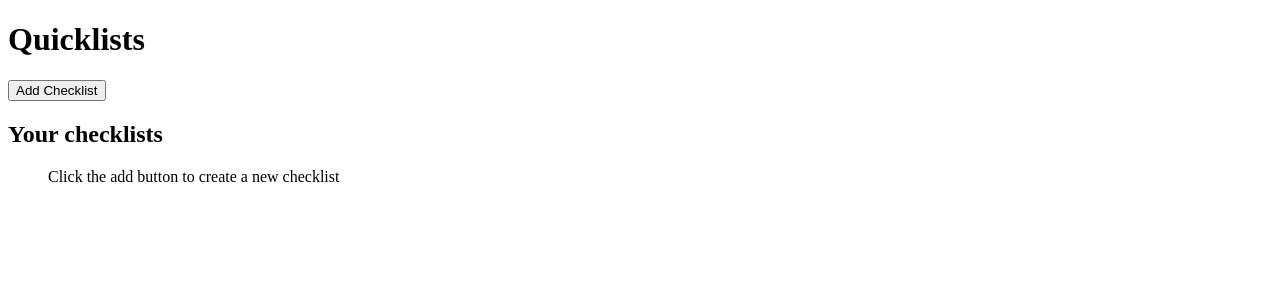
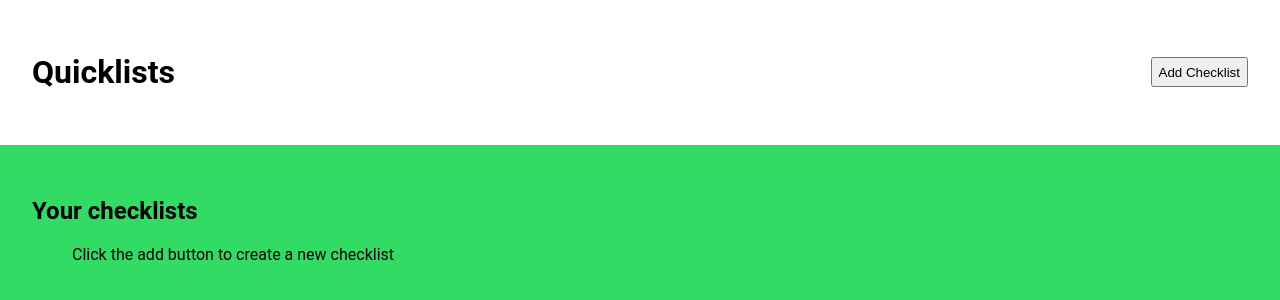
Before and after one commit to PavDev3/checklistApp, an Angular app: page /home in a window 1280 px wide. Shown: the top 300 px of the page. Built offline with nearby package versions, Linux system fonts and the light colour scheme.

Commit message:
styles and fix items list

```diff
--- a/src/app/checklist/checklist.component.ts
+++ b/src/app/checklist/checklist.component.ts
@@ -35,6 +35,17 @@ import { ChecklistItemService } from "./data-access/checklist-item.service";
         <app-form-modal
           title="Create item"
           [formGroup]="checklistItemForm"
+          (save)="
+            checklistItemBeingEdited()?.id
+              ? checklistItemService.edit$.next({
+                id: checklistItemBeingEdited()!.id!,
+                data: checklistItemForm.getRawValue(),
+              })
+              : checklistItemService.add$.next({
+                item: checklistItemForm.getRawValue(),
+                checklistId: checklist()?.id!,
+              })
+          "
           (close)="checklistItemBeingEdited.set(null)"
         ></app-form-modal>
       </ng-template>
--- a/src/app/checklist/data-access/checklist-item.service.ts
+++ b/src/app/checklist/data-access/checklist-item.service.ts
@@ -22,8 +22,8 @@ export interface ChecklistItemsState {
     });
 
     // selectors
+    checklistItems = computed(() => this.state().checklistItems);
     loaded = computed(() => this.state().loaded);
-    checklistItems = computed(() => this.state().checklistItems);
 
     // sources
     private checklistItemsLoaded$ = this.storageService.loadChecklistItems();
@@ -39,7 +39,7 @@ export interface ChecklistItemsState {
     constructor() {
 
       // reducers
-    this.add$.pipe(takeUntilDestroyed()).subscribe((checklistItem) =>
+      this.add$.pipe(takeUntilDestroyed()).subscribe((checklistItem) =>
       this.state.update((state) => ({
         ...state,
           checklistItems: [
@@ -49,6 +49,7 @@ export interface ChecklistItemsState {
               id: Date.now().toString(),
               checklistId: checklistItem.checklistId,
               checked: false,
+
             },
           ],
         }))
--- a/src/app/checklist/ui/checklist-header.component.ts
+++ b/src/app/checklist/ui/checklist-header.component.ts
@@ -1,26 +1,24 @@
 import { Component, EventEmitter, Input, Output } from "@angular/core";
-import { RouterLink, RouterModule } from "@angular/router";
-import { Checklist, RemoveChecklist } from "../../shared/interafaces/checklist";
+import { RouterModule } from "@angular/router";
+import { Checklist } from "../../shared/interafaces/checklist";
 
 @Component({
     standalone: true,
     selector: 'app-checklist-header',
     template: `
       <header>
-        <a data-testid="back-button" routerLink="/home">Back</a>
-        <h1 data-testid="checklist-title">
+        <a routerLink="/home">Back</a>
+        <h1>
           {{ checklist.title }}
         </h1>
         <div>
           <button
             (click)="resetChecklist.emit(checklist.id)"
-            data-testid="reset-items-button"
           >
             Reset
           </button>
           <button
             (click)="addItem.emit()"
-            data-testid="create-checklist-item-button"
           >
             Add item
           </button>
--- a/src/app/checklist/ui/checklist-item-list.component.ts
+++ b/src/app/checklist/ui/checklist-item-list.component.ts
@@ -9,29 +9,26 @@ import { CommonModule } from "@angular/common";
       <section>
         <ul>
           @for (item of checklistItems; track item.id){
-          <li data-testid="checklist-item">
+          <li>
             <div>
               @if (item.checked){
-              <span data-testid="checked-indicator">✅</span>
+              <span>✅</span>
               }
               {{ item.title }}
             </div>
             <div>
               <button
                 (click)="toggle.emit(item.id)"
-                data-testid="toggle-checklist-item-button"
               >
                 Toggle
               </button>
               <button
                 (click)="edit.emit(item)"
-                data-testid="edit-checklist-item-button"
               >
                 Edit
               </button>
               <button
                 (click)="delete.emit(item.id)"
-                data-testid="delete-checklist-item-button"
               >
                 Delete
               </button>
@@ -40,8 +37,8 @@ import { CommonModule } from "@angular/common";
           } @empty {
           <div>
             <h2>Add an item</h2>
-            <p data-testid="no-checklist-items-message">
-              Click the add button to add your first item to this quicklist
+            <p>
+              Click the add button to add your first item to this quicklist.
             </p>
           </div>
           }
--- a/src/styles.scss
+++ b/src/styles.scss
@@ -1 +1,46 @@
 /* You can add global styles to this file, and also import other style files */
+/* You can add global styles to this file, and also import other style files */
+:root {
+    --color-primary: #32db64;
+    --color-secondary: #2dd36f;
+    --color-dark: #1c1d3b;
+    --color-light: #ffffff;
+  }
+
+  html {
+    height: 100%;
+  }
+
+  body {
+    margin: 0;
+    height: 100%;
+    background: var(--color-dark);
+    font-family: "Roboto", sans-serif;
+  }
+
+  header {
+    display: flex;
+    justify-content: space-between;
+    align-items: center;
+    padding: 2rem;
+    background: var(--color-light);
+  }
+
+  section {
+    height: 100%;
+    padding: 2rem;
+    background: var(--color-primary);
+  }
+
+  button {
+    height: 30px;
+  }
+
+  .dialog-container {
+    position: absolute !important;
+    background: var(--color-dark);
+    top: 0;
+    bottom: 0;
+    right: 0;
+    left: 0;
+  }
```
